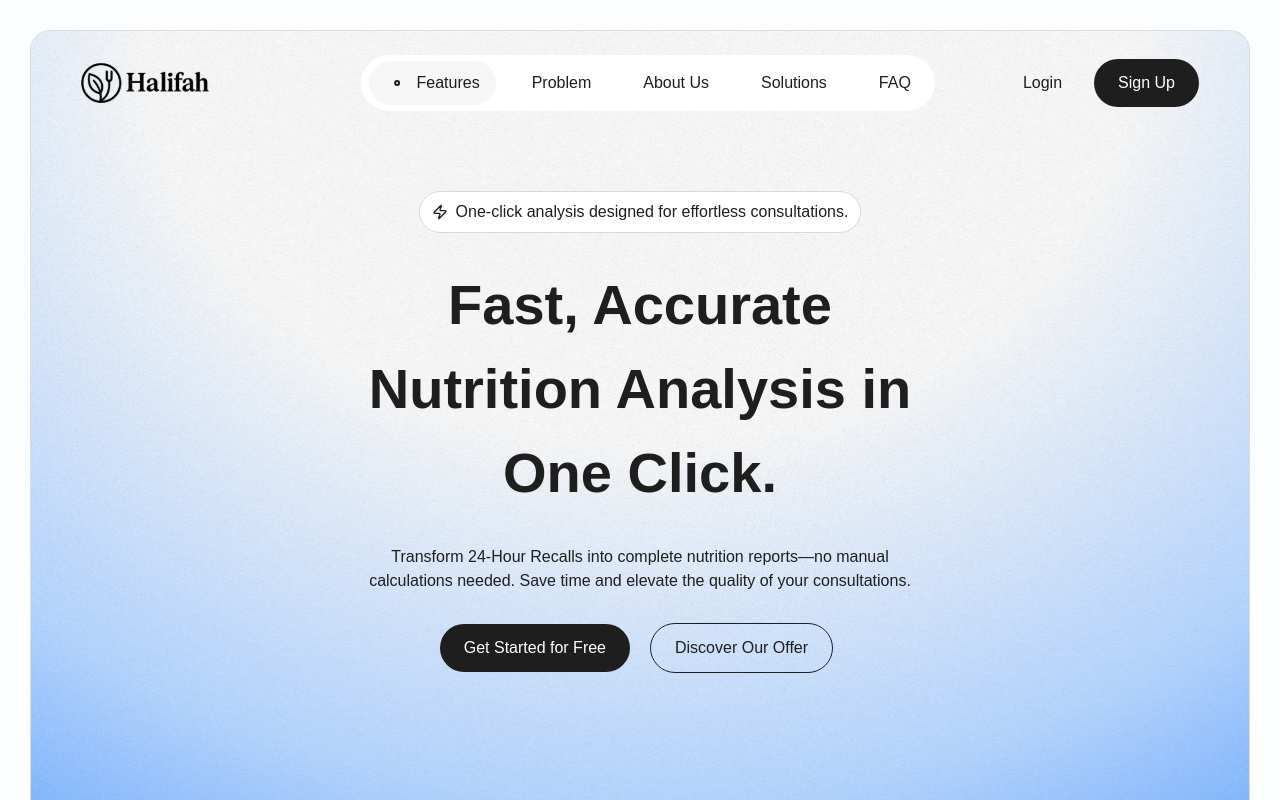
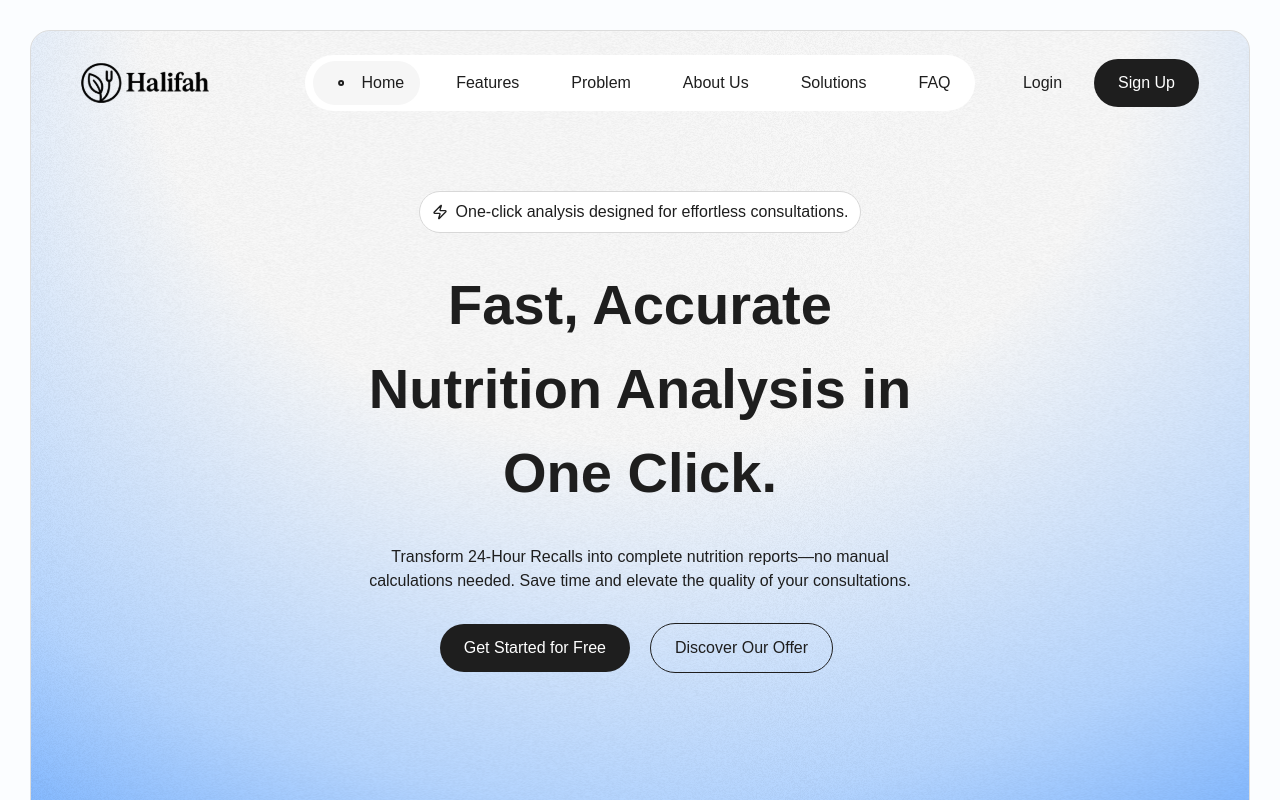
Before and after one commit to sandilokaa/halifah, a Next.js app: page / in a window 1280 px wide. Shown: the top 800 px of the page. Built offline with nearby package versions, Linux system fonts and the light colour scheme.

Commit message:
chore: only desktop & tidy up

```diff
--- a/app/(home)/components/layout/FooterLandingPage.tsx
+++ b/app/(home)/components/layout/FooterLandingPage.tsx
@@ -15,7 +15,7 @@ export default function FooterLandingPage() {
           </div>
         </div>
         <div className="col-span-3" />
-        <div className="col-span-6 grid grid-cols-2 gap-x-10">
+        <div className="col-span-6 grid grid-cols-2 gap-x-20">
           <div className="flex flex-col gap-y-5 text-[#1E1E1E]">
             <p className="text-[20px] font-bold">QUICK LINKS</p>
             <div className="flex flex-col gap-y-4 text-[#1E1E1E] font-medium">
--- a/app/(home)/components/layout/NavbarLandingPage.tsx
+++ b/app/(home)/components/layout/NavbarLandingPage.tsx
@@ -3,14 +3,21 @@ import { LongButton } from "../ui/LongButton";
 import { useState } from "react";
 import { Dot } from "lucide-react";
 
-export const MENUS = ["Features", "Problem", "About Us", "Solutions", "FAQ"];
+export const MENUS = [
+  "Home",
+  "Features",
+  "Problem",
+  "About Us",
+  "Solutions",
+  "FAQ",
+];
 
 export default function NavbarLandingPage() {
-  const [active, setActive] = useState("Features");
+  const [active, setActive] = useState("Home");
 
   return (
     <div className="grid grid-cols-12 w-full">
-      <div className="col-span-3 flex items-center">
+      <div className="col-span-2 flex items-center">
         <Image
           src={"/images/logo/halifah-logo.svg"}
           alt="Halifah App"
@@ -18,7 +25,7 @@ export default function NavbarLandingPage() {
           height={40}
         />
       </div>
-      <div className="col-span-6 flex justify-center items-center gap-x-5 px-2 py-1.5 bg-white rounded-full w-fit mx-auto">
+      <div className="col-span-8 flex justify-center items-center gap-x-5 px-2 py-1.5 bg-white rounded-full w-fit mx-auto">
         {MENUS.map((menu) => (
           <LongButton
             key={menu}
@@ -34,7 +41,7 @@ export default function NavbarLandingPage() {
           />
         ))}
       </div>
-      <div className="col-span-3 gap-x-2 flex justify-end items-center">
+      <div className="col-span-2 gap-x-2 flex justify-end items-center">
         <LongButton text="Login" variant={"ghost"} />
         <LongButton text="Sign Up" />
       </div>
--- a/app/(home)/layout.tsx
+++ b/app/(home)/layout.tsx
@@ -1,3 +1,6 @@
+"use client";
+
+import { useEffect, useState } from "react";
 import FooterLandingPage from "./components/layout/FooterLandingPage";
 
 export default function LandingPageLayout({
@@ -5,6 +8,21 @@ export default function LandingPageLayout({
 }: {
   children: React.ReactNode;
 }) {
+  const [isDesktop, setIsDesktop] = useState(false);
+
+  useEffect(() => {
+    // eslint-disable-next-line react-hooks/set-state-in-effect
+    if (window.innerWidth >= 1024) setIsDesktop(true);
+  }, []);
+
+  if (!isDesktop) {
+    return (
+      <div className="flex justify-center items-center h-screen text-center p-6">
+        ⚠️ This page is only available on desktop. Please use a larger screen.
+      </div>
+    );
+  }
+
   return (
     <div className="min-h-screen bg-[#FBFDFF] px-7.5 pt-7.5 pb-15">
       {children}
```
